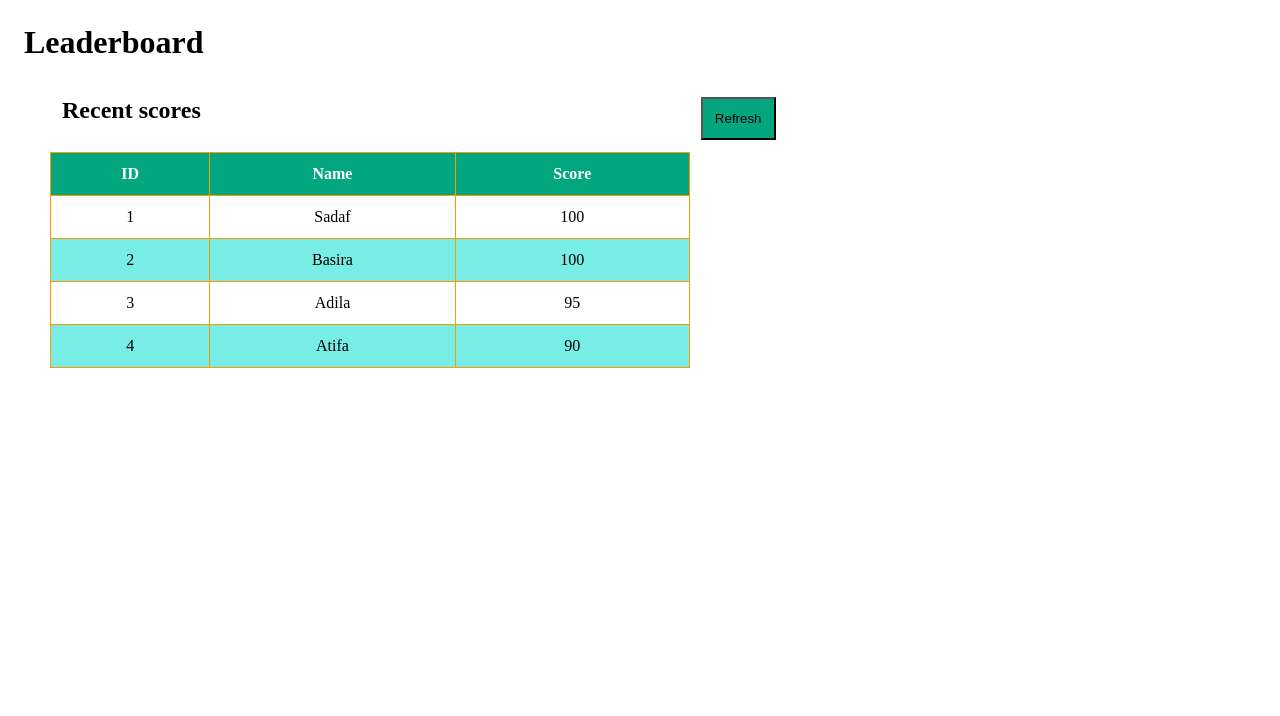
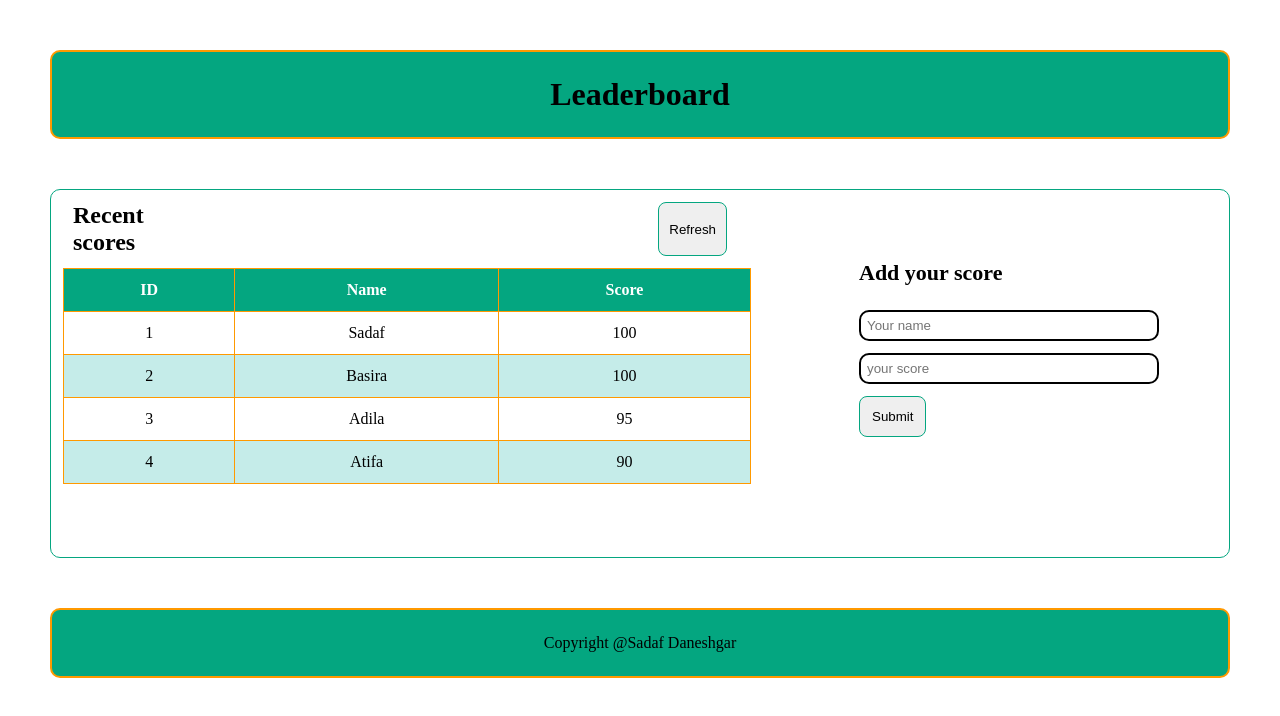
Before and after one commit to sadaf-Daneshgar/Leaderboard, a website built with webpack: page src/index.html in a window 1280 px wide. Built offline with nearby package versions, Linux system fonts and the light colour scheme.

Commit message:
Add the basic page strucure

```diff
--- a/src/index.html
+++ b/src/index.html
@@ -1,17 +1,20 @@
 <!DOCTYPE html>
 <html lang="en">
+
 <head>
   <meta charset="UTF-8" />
   <meta http-equiv="X-UA-Compatible" content="IE=edge" />
   <meta name="viewport" content="width=device-width, initial-scale=1.0" />
   <title>Leaderboard</title>
 </head>
+
 <body>
   <header>
-      <h1 class="a">Leaderboard</h1>
+    <h1>Leaderboard</h1>
   </header>
   <main>
     <section class="main-section">
+     <div class="first-table">
       <div class="recent">
         <h2>Recent scores</h2>
         <button type="button" class="btn-ref">Refresh</button>
@@ -43,7 +46,22 @@
           <td>90</td>
         </tr>
       </table>
+     </div>
+      <div class="right-side">
+        <h3>Add your score</h3>
+        <div class="form-part">
+          <input type="text" class="name" placeholder="Your name" id="name"><br>
+          <input type="text" class="score" placeholder="your score" id="score"><br>
+          <button class="btn-sub" type="button">Submit</button>
+        </div>
+      </div>
     </section>
   </main>
+  <footer>
+    <div class="footer">
+      <p>Copyright @Sadaf Daneshgar</p>
+    </div>
+  </footer>
 </body>
+
 </html>
--- a/src/style.css
+++ b/src/style.css
@@ -8,31 +8,49 @@ body {
   background-color: white;
 }
 
+header {
+  margin: 50px;
+}
+
 h1 {
   padding: 24px;
+  border: 2px solid  rgb(255, 153, 0);
+  text-align: center;
+  border-radius: 10px;
+  background-color: #04a680;
+}
+
+.main-section {
+  border: 1px solid #04a680;
+  margin: 50px;
+  border-radius: 10px;
+  display: flex;
+  padding-bottom: 50px;
+}
+
+.first-table {
+  flex-direction: column;
 }
 
 .recent {
+  margin-left: 10px;
+  padding: 12px;
   display: flex;
-  margin-left: 50px;
-  padding: 12px;
 }
 
 .btn-ref {
-  margin-left: 500px;
-  padding: 12px;
-  background-color: #04a680;
-}
-
-.btn-ref:hover {
-  background-color: #0490a6;
+  margin-left: 450px;
+  border: 1px solid #04a680;
+  border-radius: 8px;
+  padding: 10px;
 }
 
 .table {
-  width: 50%;
+  width: 100%;
   border: 1px solid black;
   border-collapse: collapse;
-  margin-left: 50px;
+  margin-left: 12px;
+  flex-direction: column;
 }
 
 .table th {
@@ -49,6 +67,63 @@ h1 {
   padding: 12px;
 }
 
-.table tr:nth-child(odd) { background-color: #78ede5; }
+.table tr:nth-child(odd) { background-color: #c5ece9; }
+
+.right-side {
+  margin-left: 50px;
+  padding: 70px;
+}
+
+h3 {
+  font-size: 22px;
+}
+
+.form-part {
+  margin-top: 24px;
+}
+
+.form-part input {
+  border: 2px solid black;
+  border-radius: 10px;
+  width: 300px;
+  padding: 6px;
+}
+
+.name {
+  margin-bottom: 12px;
+}
+
+.btn-sub {
+  margin-top: 12px;
+  border: 1px solid #04a680;
+  border-radius: 8px;
+  padding: 12px;
+}
+
+.footer {
+  padding: 24px;
+  border: 2px solid  rgb(255, 153, 0);
+  text-align: center;
+  border-radius: 10px;
+  background-color: #04a680;
+  margin: 50px;
+}
+
+/* part of hover */
+h1:hover {
+  background-color: #c5ece9;
+}
+
+.btn-ref:hover {
+  background-color: #c5ece9;
+}
 
 .table tr:hover { background-color: #ddd; }
+
+.form-part input:hover {
+  background-color: #c5ece9;
+}
+
+.btn-sub:hover {
+  background-color: #c5ece9;
+}
```
Also changed, not shown: dist/index.bundle.js, dist/index.html. Lines whose indentation alone changed are shown as unchanged.
